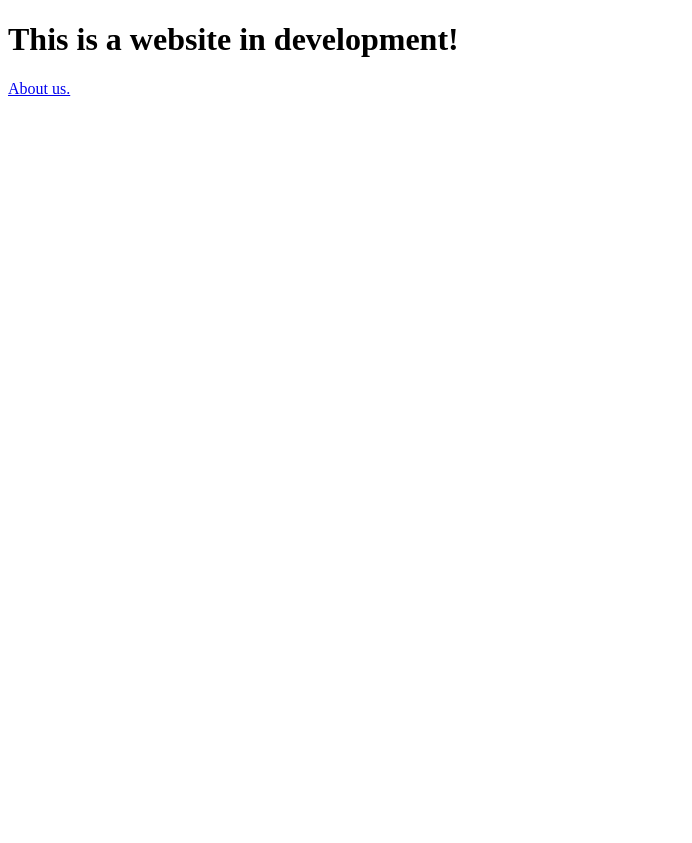
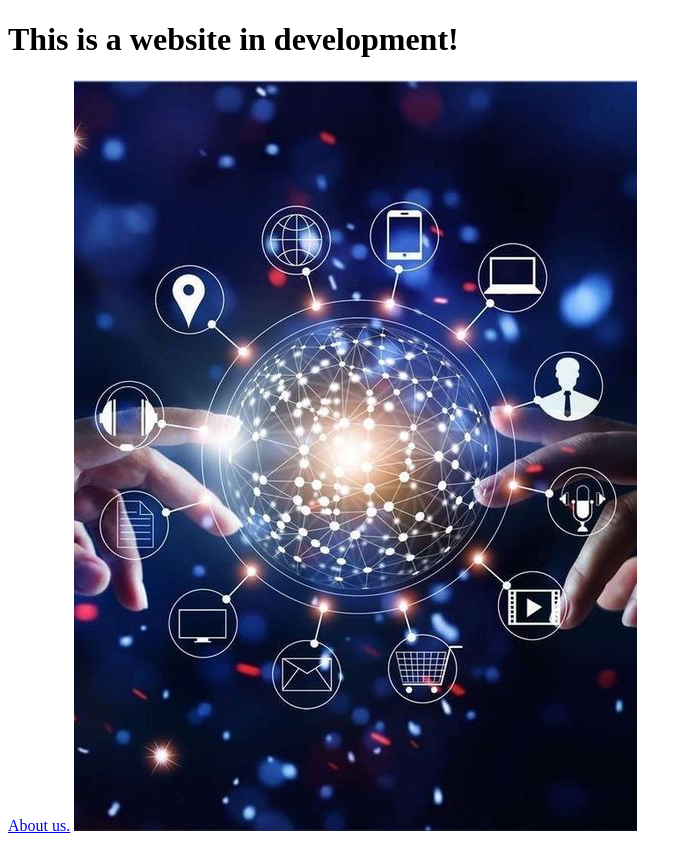
Before and after one commit to Luiz-Nascimento/projetoWeb, a plain HTML site: page index.html in a window 1280 px wide. Shown: the whole page, without its empty margins (0-692 px from the left). Before the commit the page ends 800 px from the top, so only its background shows below. Drawn offline with Linux system fonts and the light colour scheme.

Commit message:
Adição de uma imagem na página principal.

```diff
--- a/index.html
+++ b/index.html
@@ -8,5 +8,6 @@
 <body>
     <h1>This is a website in development!</h1>
     <a href="about.html">About us.</a>
+    <img src="img/tecnologia.jpg" alt="Imagem tecnologia">
 </body>
 </html>
```
Also changed, not shown: img/tecnologia.jpg (added).
